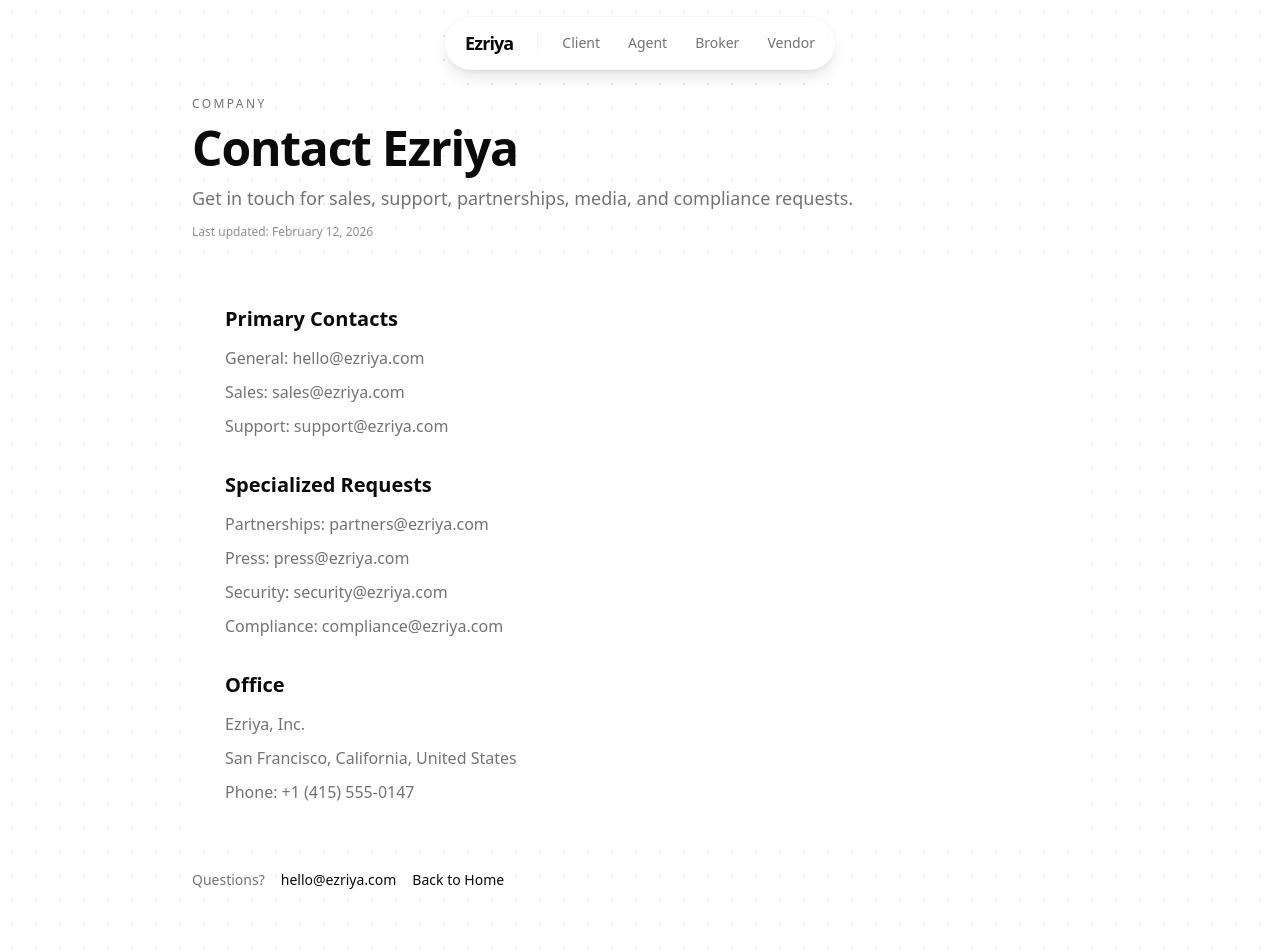
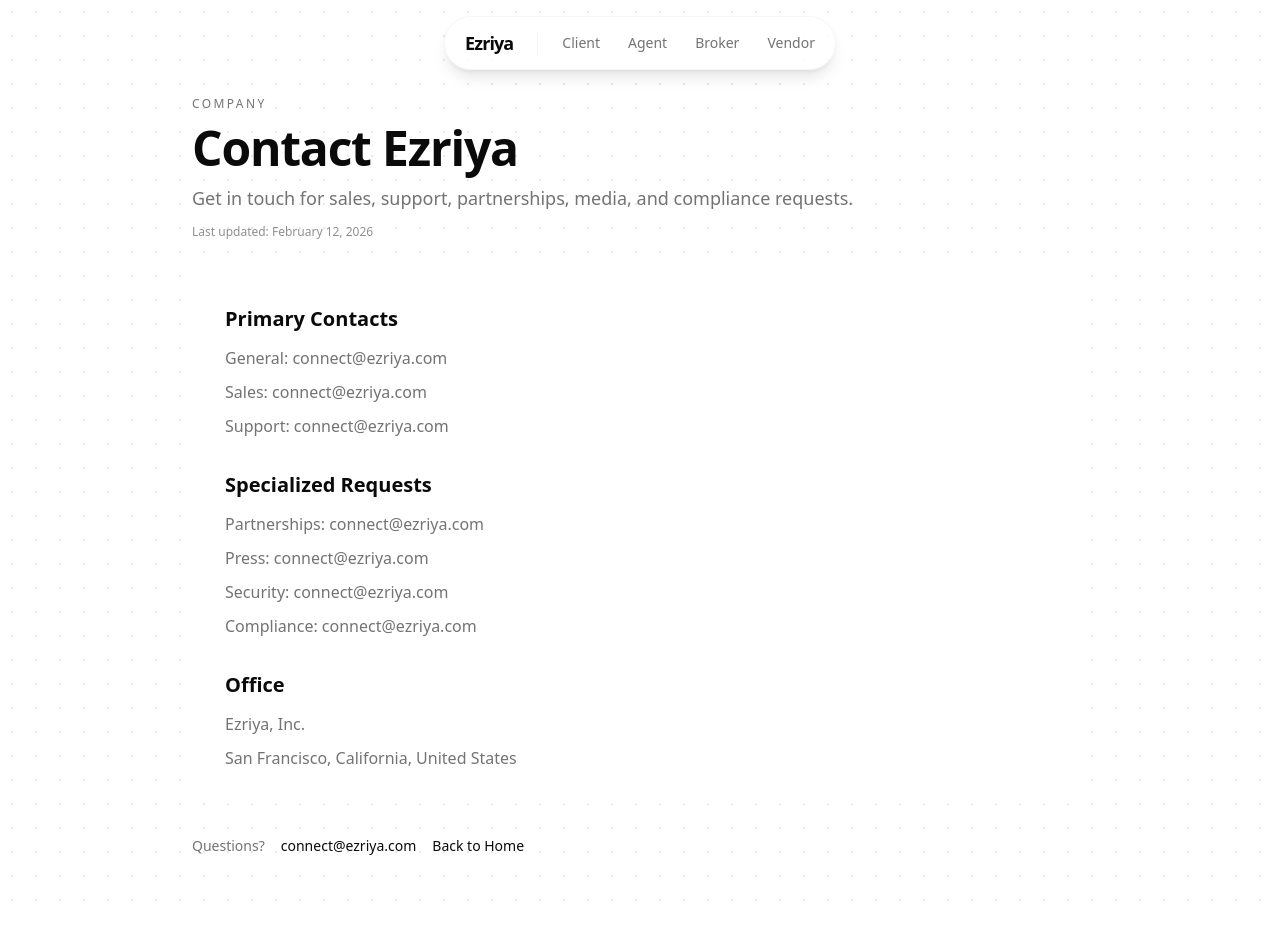
Before and after one commit to chateshreyas231/ezy, a Next.js app in the folder apps/web/: page /contact in a window 1280 px wide. Shown: the top 951 px of the page. After the commit the page ends 920 px from the top, so only its background shows below. Built offline with nearby package versions, Linux system fonts and the light colour scheme.

Commit message:
chore: update contact information to connect@ezriya.com

```diff
--- a/apps/web/src/app/contact/page.tsx
+++ b/apps/web/src/app/contact/page.tsx
@@ -11,18 +11,18 @@
         {
           title: "Primary Contacts",
           body: [
-            "General: hello@ezriya.com",
-            "Sales: sales@ezriya.com",
-            "Support: support@ezriya.com",
+            "General: connect@ezriya.com",
+            "Sales: connect@ezriya.com",
+            "Support: connect@ezriya.com",
           ],
         },
         {
           title: "Specialized Requests",
           body: [
-            "Partnerships: partners@ezriya.com",
-            "Press: press@ezriya.com",
-            "Security: security@ezriya.com",
-            "Compliance: compliance@ezriya.com",
+            "Partnerships: connect@ezriya.com",
+            "Press: connect@ezriya.com",
+            "Security: connect@ezriya.com",
+            "Compliance: connect@ezriya.com",
           ],
         },
         {
@@ -30,7 +30,7 @@
           body: [
             "Ezriya, Inc.",
             "San Francisco, California, United States",
-            "Phone: +1 (415) 555-0147",
+
           ],
         },
       ]}
--- a/apps/web/src/app/page.tsx
+++ b/apps/web/src/app/page.tsx
@@ -262,14 +262,11 @@
                 <Link href="/contact" className="block hover:text-foreground transition-colors">
                   Contact Page
                 </Link>
-                <a href="mailto:hello@ezriya.com" className="flex items-center gap-2 hover:text-foreground transition-colors">
-                  <Mail className="h-4 w-4" /> hello@ezriya.com
-                </a>
-                <a href="tel:+14155550147" className="flex items-center gap-2 hover:text-foreground transition-colors">
-                  <Phone className="h-4 w-4" /> +1 (415) 555-0147
+                <a href="mailto:connect@ezriya.com" className="flex items-center gap-2 hover:text-foreground transition-colors">
+                  <Mail className="h-4 w-4" /> connect@ezriya.com
                 </a>
                 <p className="flex items-center gap-2">
-                  <MapPin className="h-4 w-4" /> San Francisco, CA
+                  <MapPin className="h-4 w-4" /> Chicago, IL
                 </p>
               </div>
             </div>
--- a/apps/web/src/app/partner-program/page.tsx
+++ b/apps/web/src/app/partner-program/page.tsx
@@ -25,7 +25,7 @@
         {
           title: "How to Apply",
           body: [
-            "Email partners@ezriya.com with your company profile, target use case, and expected deployment footprint.",
+            "Email connect@ezriya.com with your company profile, target use case, and expected deployment footprint.",
             "Our partnerships team reviews submissions and responds with next steps.",
           ],
         },
--- a/apps/web/src/app/press-kit/page.tsx
+++ b/apps/web/src/app/press-kit/page.tsx
@@ -18,7 +18,7 @@
         {
           title: "Media Contact",
           body: [
-            "For press inquiries, interviews, and speaking requests, contact press@ezriya.com.",
+            "For press inquiries, interviews, and speaking requests, contact connect@ezriya.com.",
             "Please include publication name, timeline, and request type so we can route quickly.",
           ],
         },
--- a/apps/web/src/app/privacy-policy/page.tsx
+++ b/apps/web/src/app/privacy-policy/page.tsx
@@ -25,7 +25,7 @@
         {
           title: "Data Rights",
           body: [
-            "You may request access, correction, or deletion of your personal data by contacting privacy@ezriya.com.",
+            "You may request access, correction, or deletion of your personal data by contacting connect@ezriya.com.",
             "We retain data for legal, contractual, and operational reasons based on jurisdictional requirements.",
           ],
         },
--- a/apps/web/src/app/security/page.tsx
+++ b/apps/web/src/app/security/page.tsx
@@ -26,7 +26,7 @@
           title: "Incident Response",
           body: [
             "We maintain internal incident response procedures for detection, containment, communication, and remediation.",
-            "Security reports can be sent to security@ezriya.com.",
+            "Security reports can be sent to connect@ezriya.com.",
           ],
         },
       ]}
--- a/apps/web/src/components/dashboard/ai-overview.tsx
+++ b/apps/web/src/components/dashboard/ai-overview.tsx
@@ -15,8 +15,8 @@
 const INFO_BORDER_ACCENT = "--info-border-accent";
 
 const panelStyle = (accent: string): CSSProperties => ({
-    [INFO_BORDER_ACCENT]: accent,
-});
+    [INFO_BORDER_ACCENT as any]: accent,
+}) as CSSProperties;
 
 const handlePanelMouseMove = (event: MouseEvent<HTMLElement>) => {
     const rect = event.currentTarget.getBoundingClientRect();
--- a/apps/web/src/components/site/info-page-layout.tsx
+++ b/apps/web/src/components/site/info-page-layout.tsx
@@ -48,8 +48,8 @@
 
         <div className="text-sm text-muted-foreground flex flex-wrap items-center gap-4">
           <span>Questions?</span>
-          <a href="mailto:hello@ezriya.com" className="text-foreground hover:underline">
-            hello@ezriya.com
+          <a href="mailto:connect@ezriya.com" className="text-foreground hover:underline">
+            connect@ezriya.com
           </a>
           <Link href="/" className="text-foreground hover:underline">
             Back to Home
--- a/apps/web/src/components/ui/3d-carousel.tsx
+++ b/apps/web/src/components/ui/3d-carousel.tsx
@@ -60,8 +60,8 @@
 ];
 
 const duration = 0.15;
-const transition = { duration, ease: [0.32, 0.72, 0, 1] };
-const transitionOverlay = { duration: 0.5, ease: [0.32, 0.72, 0, 1] };
+const transition = { duration, ease: [0.32, 0.72, 0, 1] as any };
+const transitionOverlay = { duration: 0.5, ease: [0.32, 0.72, 0, 1] as any };
 
 const Carousel = memo(function Carousel({
   handleClick,
@@ -139,7 +139,7 @@
               initial={{ filter: "blur(4px)" }}
               layout="position"
               animate={{ filter: "blur(0px)" }}
-              transition={transition}
+              transition={{ duration: 0.5, ease: [0.32, 0.72, 0, 1] as any }}
             />
           </motion.div>
         ))}
--- a/apps/web/src/components/ui/timeline-animation.tsx
+++ b/apps/web/src/components/ui/timeline-animation.tsx
@@ -32,8 +32,8 @@
       initial="hidden"
       animate={inView ? "visible" : "hidden"}
       variants={{
-        visible: typeof visible === "function" ? visible : () => visible,
-        hidden,
+        visible: (typeof visible === "function" ? visible : () => visible) as any,
+        hidden: hidden as any,
       }}
       {...(props as object)}
     >
```
Also changed, not shown: apps/web/src/components/ui/siri-orb.tsx (+4 -3 lines), apps/web/src/components/ui/vertical-cut-reveal.tsx (+5 -5 lines), 1 other file (tests, documents, lock files or other folders).
